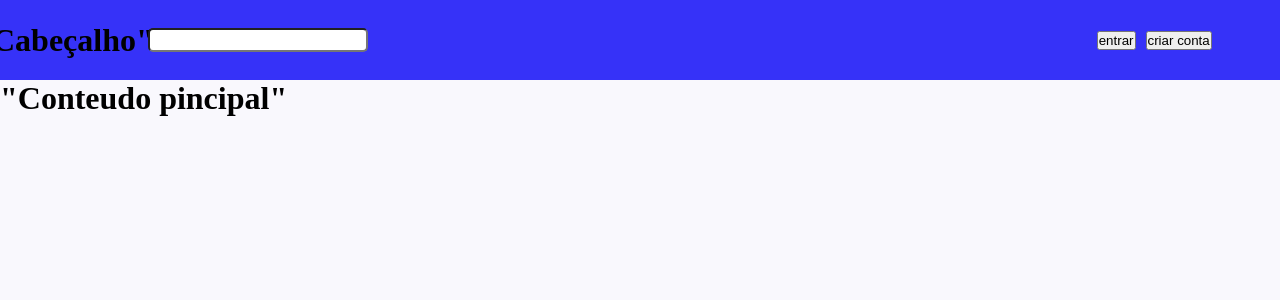
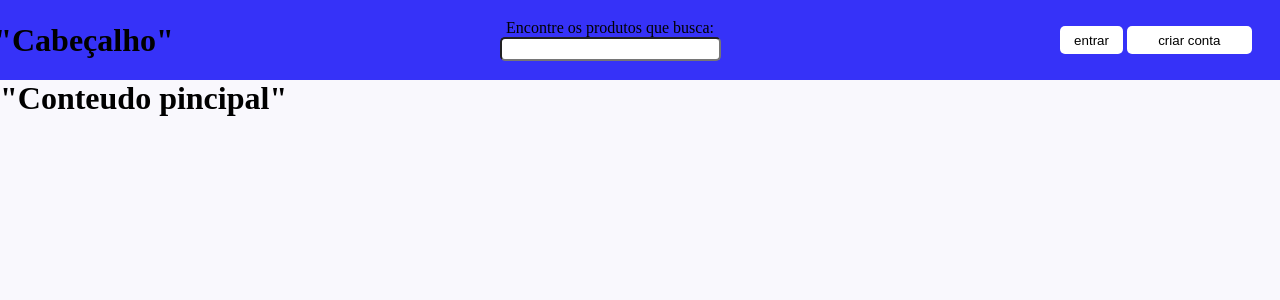
Before and after one commit to martins-ggm/loja_mobile_mercado, a Next.js app: page / in a window 1280 px wide. Shown: the top 300 px of the page. Built offline with nearby package versions, Linux system fonts and the light colour scheme.

Commit message:
avanço na estilização dos botões do header, ajustado o tamanho e retirado toda a decoração padrão do css/html

```diff
--- a/src/components/layout/Header.tsx
+++ b/src/components/layout/Header.tsx
@@ -6,11 +6,12 @@ const Header: React.FC = () => {
     <header className={styles.header}>
       <h1 className={styles.logoField}>&quot;Cabeçalho&quot;</h1>
       <div className={styles.searchField}>
-        <input type="text" className={styles.searchBar} />
+        <label htmlFor="search">Encontre os produtos que busca:</label>
+        <input name="search" type="text" className={styles.searchBar} />
       </div>
       <div className={styles.headerButtons}>
-        <button>entrar</button>
-        <button>criar conta</button>
+        <button className={styles.singinButton}>entrar</button>
+        <button className={styles.singupButton}>criar conta</button>
       </div>
     </header>
   );
--- a/src/components/layout/styles/Header.module.css
+++ b/src/components/layout/styles/Header.module.css
@@ -1,66 +1,64 @@
-.header{
-
+.header {
   display: flex;
   justify-content: center;
   align-items: center;
   width: 100%;
   height: 10vh;
-    background-color: #3632F8;
-
-
-
+  background-color: #3632f8;
 }
 
-
-.searchField{
-
+.searchField {
   text-align: center;
   display: flex;
-    justify-content: start;
+  flex-direction: column;
+  justify-content: center;
   align-items: center;
   height: 100%;
-    width: 70%;
+  width: 85%;
   margin-left: 20px;
-
-
-
 }
 
-.logoField{
-
-
+.logoField {
   display: flex;
   justify-content: center;
   align-items: center;
   height: 100%;
   width: 10%;
-
-
-
-
+  margin-left: 20px;
 }
 
-
-.headerButtons{
-
-
+.headerButtons {
   display: flex;
   justify-content: center;
   align-items: center;
   height: 100%;
   width: 20%;
-    gap: 10px;
-
+  gap: 2%;
+  margin-right: 20px;
 
 }
 
-.searchBar{
+.singinButton {
+  height: 35%;
+  width: 30%;
+  border-radius: 5px;
+  outline: none;
+  border: none;
+  background: white;
+}
 
+.singupButton {
+  height: 35%;
+  width: 60%;
+  border-radius: 5px;
+  outline: none;
+  border: none;
+  background: white;
+}
 
+.searchBar {
   display: flex;
   width: 25%;
   height: 30%;
   border-radius: 5px;
-
-
 }
```
Lines whose indentation alone changed are shown as unchanged.
